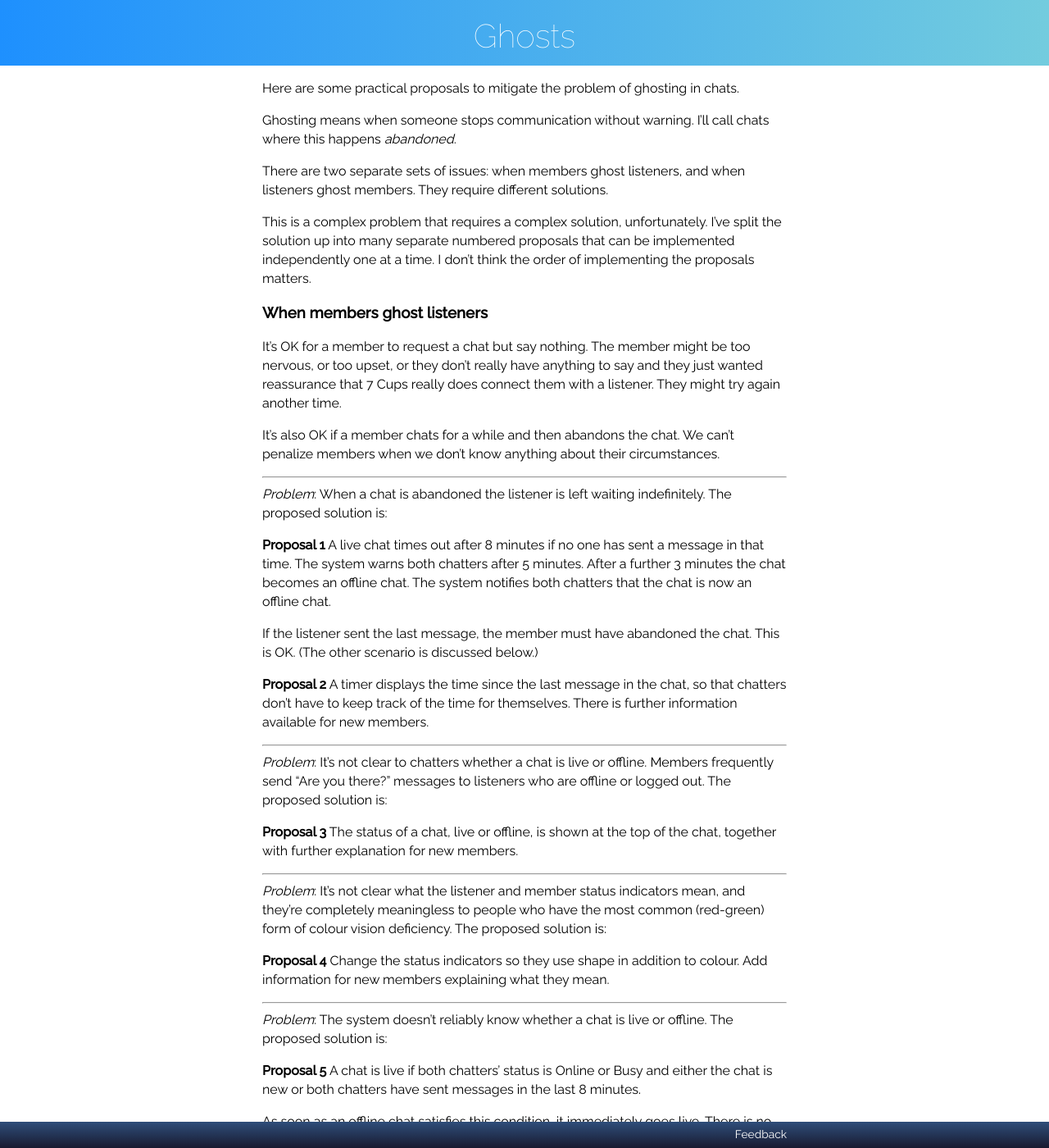
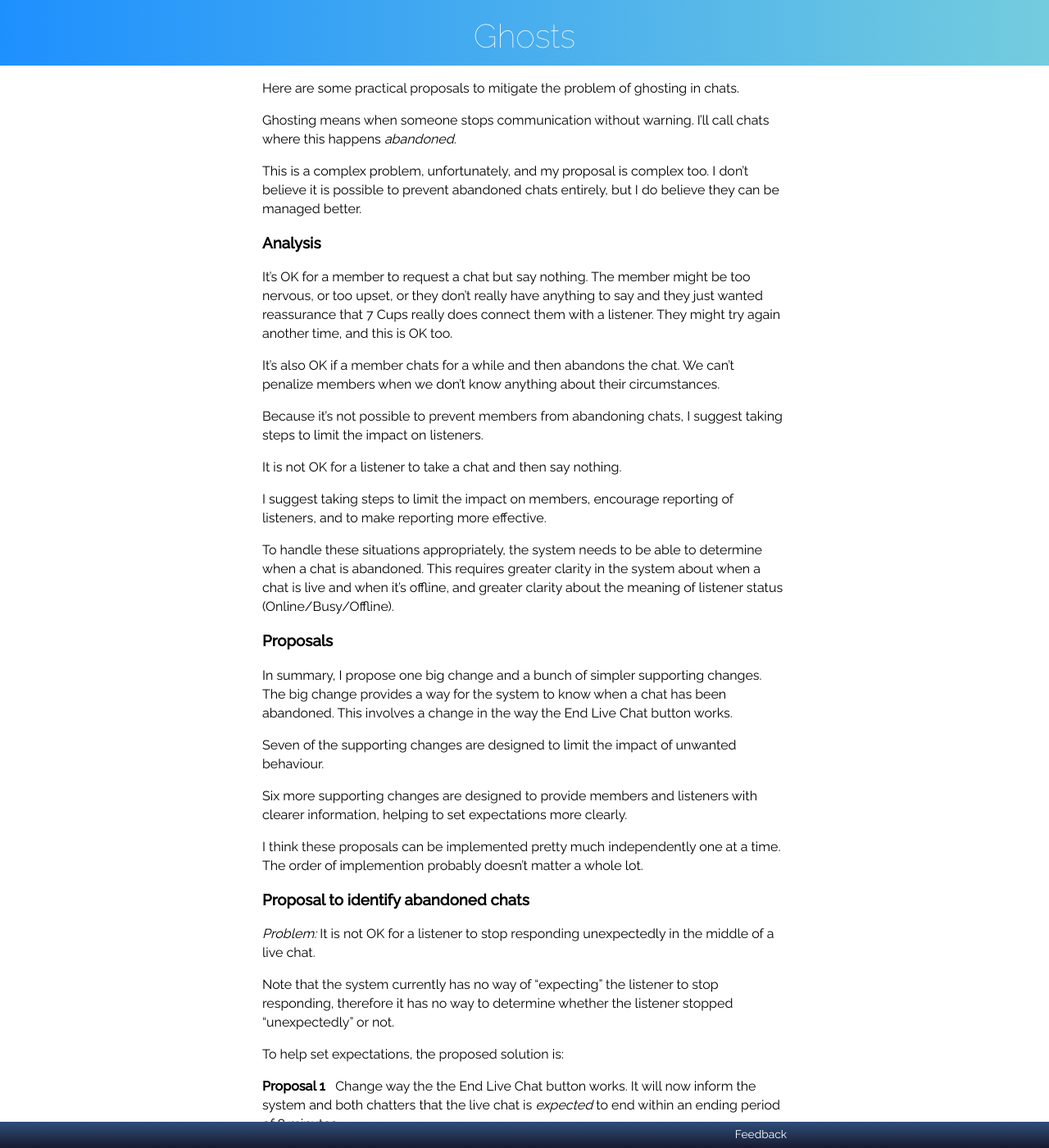
Before and after one commit to RarelyCharlie/rarelycharlie.github.io, a Jekyll site: the page built from _draft/ghosts.md, in a window 1280 px wide and 1400 px high. Shown: the whole window at 82% size. Built offline with Jekyll 4.4.1, drawn with Linux system fonts in a browser that asks for light colours; some of the changed text lies outside the part shown.

Commit message:
Update ghosts.md

```diff
--- a/_draft/ghosts.md
+++ b/_draft/ghosts.md
@@ -5,118 +5,222 @@ feedback: https://www.7cups.com/@RarelyCharlie
 ---
 <style>
 #content {counter-reset: prop;}
-strong {display: inline-block;}
+strong {display: inline-block; margin-right: 1ex;}
 strong::after {counter-increment: prop; content: " " counter(prop) " ";}
+.caption {text-align: center;}
 </style>
 Here are some practical proposals to mitigate the problem of ghosting in chats.
 
 Ghosting means when someone stops communication without warning. I'll call chats where this happens *abandoned*.
 
-There are two separate sets of issues: when members ghost listeners, and when listeners ghost members. They require different solutions.
+This is a complex problem, unfortunately, and my proposal is complex too. I don't believe it is possible to prevent abandoned chats entirely, but I do believe they can be managed better.
 
-This is a complex problem that requires a complex solution, unfortunately. I've split the solution up into many separate numbered proposals that can be implemented independently one at a time. I don't think the order of implementing the proposals matters.
+### Analysis
 
-### When members ghost listeners
-
-It's OK for a member to request a chat but say nothing. The member might be too nervous, or too upset, or they don't really have anything to say and they just wanted reassurance that 7 Cups really does connect them with a listener. They might try again another time.
+It's OK for a member to request a chat but say nothing. The member might be too nervous, or too upset, or they don't really have anything to say and they just wanted reassurance that 7 Cups really does connect them with a listener. They might try again another time, and this is OK too.
 
 It's also OK if a member chats for a while and then abandons the chat. We can't penalize members when we don't know anything about their circumstances.
 
----
+Because it's not possible to prevent members from abandoning chats, I suggest taking steps to limit the impact on listeners.
 
-*Problem*: When a chat is abandoned the listener is left waiting indefinitely. The proposed solution is:
+It is not OK for a listener to take a chat and then say nothing.
 
-**Proposal** A live chat times out after 8 minutes if no one has sent a message in that time. The system warns both chatters after 5 minutes. After a further 3 minutes the chat becomes an offline chat. The system notifies both chatters that the chat is now an offline chat.
+I suggest taking steps to limit the impact on members, encourage reporting of listeners, and to make reporting more effective.
 
-If the listener sent the last message, the member must have abandoned the chat. This is OK. (The other scenario is discussed below.)
+To handle these situations appropriately, the system needs to be able to determine when a chat is abandoned. This requires greater clarity in the system about when a chat is live and when it's offline, and greater clarity about the meaning of listener status (Online/Busy/Offline).
 
-**Proposal** A timer displays the time since the last message in the chat, so that chatters don't have to keep track of the time for themselves. There is further information available for new members.
+### Proposals
 
----
+In summary, I propose one big change and a bunch of simpler supporting changes. The big change provides a way for the system to know when a chat has been abandoned. This involves a change in the way the End Live Chat button works.
 
-*Problem*: It's not clear to chatters whether a chat is live or offline. Members frequently send "Are you there?" messages to listeners who are offline or logged out. The proposed solution is:
+Seven of the supporting changes are designed to limit the impact of unwanted behaviour.
 
-**Proposal** The status of a chat, live or offline, is shown at the top of the chat, together with further explanation for new members.
+Six more supporting changes are designed to provide members and listeners with clearer information, helping to set expectations more clearly.
 
----
+I think these proposals can be implemented pretty much independently one at a time. The order of implemention probably doesn't matter a whole lot.
 
-*Problem*: It's not clear what the listener and member status indicators mean, and they're completely meaningless to people who have the most common (red-green) form of colour vision deficiency. The proposed solution is:
+### Proposal to identify abandoned chats
 
-**Proposal** Change the status indicators so they use shape in addition to colour. Add information for new members explaining what they mean.
+*Problem:* It is not OK for a listener to stop responding unexpectedly in the middle of a live chat.
 
----
+Note that the system currently has no way of "expecting" the listener to stop responding, therefore it has no way to determine whether the listener stopped "unexpectedly" or not.
 
-*Problem*: The system doesn't reliably know whether a chat is live or offline. The proposed solution is:
+To help set expectations, the proposed solution is:
 
-**Proposal** A chat is live if both chatters' status is Online or Busy and either the chat is new or both chatters have sent messages in the last 8 minutes.
+**Proposal** Change way the the End Live Chat button works. It will now inform the system and both chatters that the live chat is *expected* to end within an ending period of 8 minutes.
 
-As soon as an offline chat satisfies this condition, it immediately goes live. There is no need to interrupt the chat by notifying the chatters.
+The *other* chatter (the one who *didn't* press the End Live Chat button) must send at least one further message within the 8 minutes. Otherwise the system will mark the chat abandoned by that other chatter.
 
-However if a chatter goes offline, nothing changes. This is because people sometimes get disconnected for short periods and soon return. The 8-minute timeout described above applies.
+![Screenshot](/assets/ghosts/filler.png)
+Listener ending live chat normally
+{:.caption}
 
----
+If the person who pressed the End Live Chat button sends a message more than 5 minutes into the ending period, the ending period is cancelled and the chat is resumed.
 
-*Problem*: A member can make multiple chat requests, abandoning them all and leaving many listeners waiting. The proposed solution is:
+![Screenshot](/assets/ghosts/filler.png)
+Live chat resumed
+{:.caption}
 
-**Proposal** When a chat is currently live, the member cannot make a chat request (general or personal). Attempting to make a chat request just returns the member to the current live chat, and notifies the member what happened.
+When the live chat ends it becomes an offline chat. The messages are not cleared, because either chatter might want to continue sending messages in offline mode.
 
-Note that this does not prevent a member from chatting to many listeners at the same time, if they are listeners the member has chatted to previously.
 
----
+### Supporting proposals to limit impact
 
-*Problem*: A member can end a chat or block it immediately, without ever saying anything, then go on to make further chat requests and end or block them too.
+*Problem:* A member can end a chat or block it immediately, without ever saying anything, then go on to make further chat requests and end or block them too.
 
-Note that blocking a chat is genuinely necessary if the listener's first messages are inappropriate. This makes a neat solution impossible.
+A neat solution is impossible. Blocking a chat is genuinely necessary if the listener's first messages are inappropriate, but the system doesn't understand what bad things the listener might have said.
 
-To approach a solution, let's assume that only weak listeners are likely to make inappropriate remarks, and only new members are likely to end or block chats inappropriately. The proposed solution, admittedly messy, is:
+To approach a solution, let's assume that only weak (less than 4-star) listeners are likely to make inappropriate remarks, and only new (Embraced-level) members are likely to end or block chats inappropriately.
 
-**Proposal** When a member ends or blocks a chat without saying anything in the chat, the listener is automatically reported, and the report quotes the listener's messages.
+To limit the impact on members when listeners say inappropriate things, and to encourage effective reporting, the proposed solution is:
 
-**Proposal** An Embraced-level member who ends or blocks a chat with a 4+-star listener after sending fewer than 10 messages in the chat has a 20-minute waiting period before they can make another chat request.
+**Proposal** When a member ends or blocks a chat without saying anything in the chat, but the listener did say something, then if the member agrees, the chat is automatically reported, and the report automatically quotes the listener's messages.
+
+Note that the member said nothing, so there is nothing confidential in the listener's messages.
+
+![Screenshot](/assets/ghosts/filler.png)
+Confirmation that a chat will be reported automatically
+{:.caption}
+
+*Problem:* When a member abandons a chat, the listener is left waiting indefinitely. To provide clarity and limit the impact, the proposed solution is:
+
+**Proposal** A live chat times out after 8 minutes if no one has sent a message in that time. The system warns both chatters after 5 minutes. After a further 3 minutes the chat becomes an offline chat and the system notifies both chatters. The messages are not cleared.
+
+If the listener sent the last message, it's the member who must have abandoned the chat. This is OK.
+
+![Screenshot](/assets/ghosts/filler.png)
+Chat timing out
+{:.caption}
+
+**Proposal** If the member sent the last message, it's the listener who must have abandoned the chat. To encourage effective reporting, the system asks the member whether they want to report the listener.
+
+![Screenshot](/assets/ghosts/filler.png)
+Chat abandoned by listener
+{:.caption}
+
+*Problem:* A member can make multiple chat requests, abandoning them all and leaving many listeners waiting. To limit the impact on listeners, the proposed solution is:
+
+**Proposal** When a chat is currently live, the member cannot make a chat request (general or personal). Attempting to make a chat request just returns the member to the current live chat (or one of them), and notifies the member what happened.
+
+Note that this does not prevent a member from chatting to many listeners at the same time, if they are listeners the member has chatted to previously. It would be possible to limit the number of simultaneous live chats, but I'm not proposing that here.
+
+![Screenshot](/assets/ghosts/filler.png)
+Notification that new chats are not possible when a chat is live
+{:.caption}
+
+To limit the impact on listeners when a member ends or blocks multiple chats, the proposed solution is:
+
+**Proposal** A new (Embraced-level) member who ends or blocks a chat with a 4-star or better listener after sending fewer than 10 messages in the chat has a 20-minute waiting period before they can make another chat request.
+
+This reflects the assumption if the member is experienced or the listener is weak, the block is more likely to be genuine.
 
 Note that this does not prevent the member from chatting with any listeners they've chatted to previously.
 
----
+![Screenshot](/assets/ghosts/filler.png)
+Confirmation of 20-minute waiting period
+{:.caption}
 
-*Problem*: There have been reports that giving a listener a bad rating doesn't always affect the listener's stars, so that some listeners who behave inappropriately continue to have 4 or 5 stars. The proposed solution is:
+*Problem:* Giving a listener a bad rating doesn't always affect the listener's stars, so that some listeners who have 4 or 5 stars behave inappropriately, and members abandon chats with them.
 
-**Proposal** Weight the calculation of listeners' star ratings so that recent bad ratings have a visible effect.
+Inaccurate star ratings would unfairly affect new (Embraced-level) members under the proposal above, because they'd be vulnerable to weak listeners who have many stars but nevertheless say inappropriate things.
 
-The details might depend on what data is stored by the system, which I don't know. For example, if the system only knows the listener's current star rating (to the nearest ½-star), and the total number of ratings, then an appropriate algorithm would be that the new star rating is the average of 6 of the old rating plus 1 of the new rating, rounded up to the nearest ½-star.
+To limit the impact on new members, the proposed solution is:
 
----
+**Proposal** Weight the calculation of listeners' star ratings so that recent bad ratings have a visible effect. Notify listeners of changes to their star rating.
 
-*Problem*: Listeners whose star ratings are poor, or become poor, can still be verified.
+For example, an appropriate algorithm would be that the new star rating is the average of 6 of the old rating plus 1 of the new rating, rounded up to the nearest ½-star.
 
-**Proposal** Make a 4-star or 5-star rating a requirement for becoming verified. If a listeners rating drops below 4-stars, they become unverified and must reapply when they meet the requirement again.
+Note that this will probably mean that even the very best listeners' 5-star ratings will be less stable.
 
----
+![Screenshot](/assets/ghosts/filler.png)
+Notification of star rating changes
+{:.caption}
 
-*Problem*: Some listeners might not care much about their star ratings. The proposed solution is:
+*Problem:* It is not OK for a listener to take a chat and then say nothing. To limit the impact on members and to encourage effective reporting, the proposed solution is:
 
-**Proposal** Notify listeners of changes to their star rating.
+**Proposal** When a new live chat times out (becoming an offline chat after 8 muinutes), and there is at least one message from the member but none from the listener, the system asks the member whether they want to report the listener.
 
----
+![Screenshot](/assets/ghosts/filler.png)
+Asking a member whether they want to report a listener.
+{:.caption}
 
 
-### When listeners ghost members
+### Supporting proposals to provide clarity and set expectations
 
-*Problem*: It is not OK for a listener to take a chat and then say nothing. The proposed solution is:
+*Problem:* It's not easy for chatters to keep track of time, and they might not always realize that they have taken a long time to respond. To help set expectations, the proposed solution is:
 
-**Proposal** When a new live chat times out (becoming offline), and there is at least one message from the member but none from the listener, the system asks the member whether they want to report the listener.
+**Proposal** A timer displays the time since the last message in the chat. There is information about what it's for.
 
----
+![Screenshot](/assets/ghosts/filler.png)
+Each chat has its own independent timer
+{:.caption}
 
-*Problem*: It is not OK for a listener to stop responding unexpectedly in the middle of a live chat.
+*Problem:* It's not clear to chatters whether a chat is live or offline. Members sometimes send "Are you there?" messages to listeners who are offline or logged out. To help set expectations, the proposed solution is:
 
-Note that the system currently has no way of "expecting" the listener to stop responding, therefore it has no way to determine whether the listener stopped "unexpectedly" or not. The proposed solution is:
+**Proposal** The chat mode (live or offline) is shown at the top of the chat, together with further explanation.
 
-**Proposal** Change way the the End Live Chat button works. It now informs the system and both chatters that the chat is expected to end within an ending period of 8 minutes.
+![Screenshot](/assets/ghosts/filler.png)
+Top of chat showing the mode
+{:.caption}
 
-The *other* chatter (the one who *didn't* press the End Live Chat button) must send at least one further message within the 8 minutes. Otherwise the system will mark the chat abandoned by that other chatter.
+*Problem:* It's not clear to everyone what the listener and member status indicators mean, and they're completely meaningless to people who have the most common (red-green) form of colour vision deficiency. To help set expectations, the proposed solution is:
 
-If the person who pressed the End Live Chat button sends a message during the ending period, the ending period is cancelled and the chat is resumed.
+**Proposal** Change the status indicators so they use either text (if possible), or shape, in addition to colour. Improve the colour contrast. Add information explaining what the status means.
 
-When the chat ends it becomes an offline chat, as usual.
+![Screenshot](/assets/ghosts/filler.png)
+Status indicator in Browse Listeners, using text
+{:.caption}
 
-If neither chatter ends the chat this way, and they both simply stop, then the system considers the chat abandoned and notifies both chatters. The chatter whose last message was longest ago is then considered to have abandoned the chat. If this was the listener, the system asks the member whether they want to report the listener.
+![Screenshot](/assets/ghosts/filler.png)
+Status indicator in forum, using text
+{:.caption}
+
+![Screenshot](/assets/ghosts/filler.png)
+Status indicators in chat list, using shape
+{:.caption}
+
+*Problem:* The system doesn't reliably know whether a chat is live or offline. As a result, chatters don't reliably know what's expected of them. To help set expectations, the proposed solution is:
+
+**Proposal** A chat is live if both chatters' status is Online or Busy and either the chat is new (no messages at all) or both chatters have sent messages in the last 8 minutes. The chat's current mode (live or offline) is clearly dispplayed to the chatters.
+
+![Screenshot](/assets/ghosts/filler.png)
+Top of live chat showing the mode
+{:.caption}
+
+As soon as an offline chat satisfies this condition, it immediately goes live and the chatters are notified.
+
+![Screenshot](/assets/ghosts/filler.png)
+Chat just went live
+{:.caption}
+
+However if a chatter goes offline, nothing changes immediately. This is because people sometimes get disconnected for short periods and soon return. The 8-minute timeout described above still applies.
+
+*Problem:* Listeners whose star ratings are poor, or become poor, can still be verified. This gives a misleading impression to members. To help set members' expectations, the proposed solution is:
+
+**Proposal** Make a 4-star or better rating a requirement for becoming and remaining verified. If a listener's rating drops below 4-stars, they become unverified and must reapply when they meet the requirement again.
+
+![Screenshot](/assets/ghosts/filler.png)
+Requirements to become and remain verified
+{:.caption}
+
+![Screenshot](/assets/ghosts/filler.png)
+Notification of star rating change and becoming unverified
+{:.caption}
+
+*Problem:* When a member starts a chat with a listener who is busy or offline, the chat is an offline chat, but the member doesn't always know what this means. Members sometimes feel abandoned when there was in fact no live chat. To help set members' expectations, the proposed solution is:
+
+**Proposal** After a member sends the first message in a new offline chat, the system reminds the member that the chat is offline and the listener might not be able to respond quickly.
+
+(In fact the listener might be on a long break or have left 7 Cups altogether, and it might be good to adjust the wording of the reminder to reflect this.)
+
+![Screenshot](/assets/ghosts/filler.png)
+Notification in new offline chat
+{:.caption}
+
+### Notes
+
+ - Chatrooms should not be affected by any of this.
+
+ - Listener-listener chats are proposed to be always in offline mode.
+
+ - Listeners sometimes abandon offline chats. The member should report the listener in the normal way. No change to this is being proposed.
```
